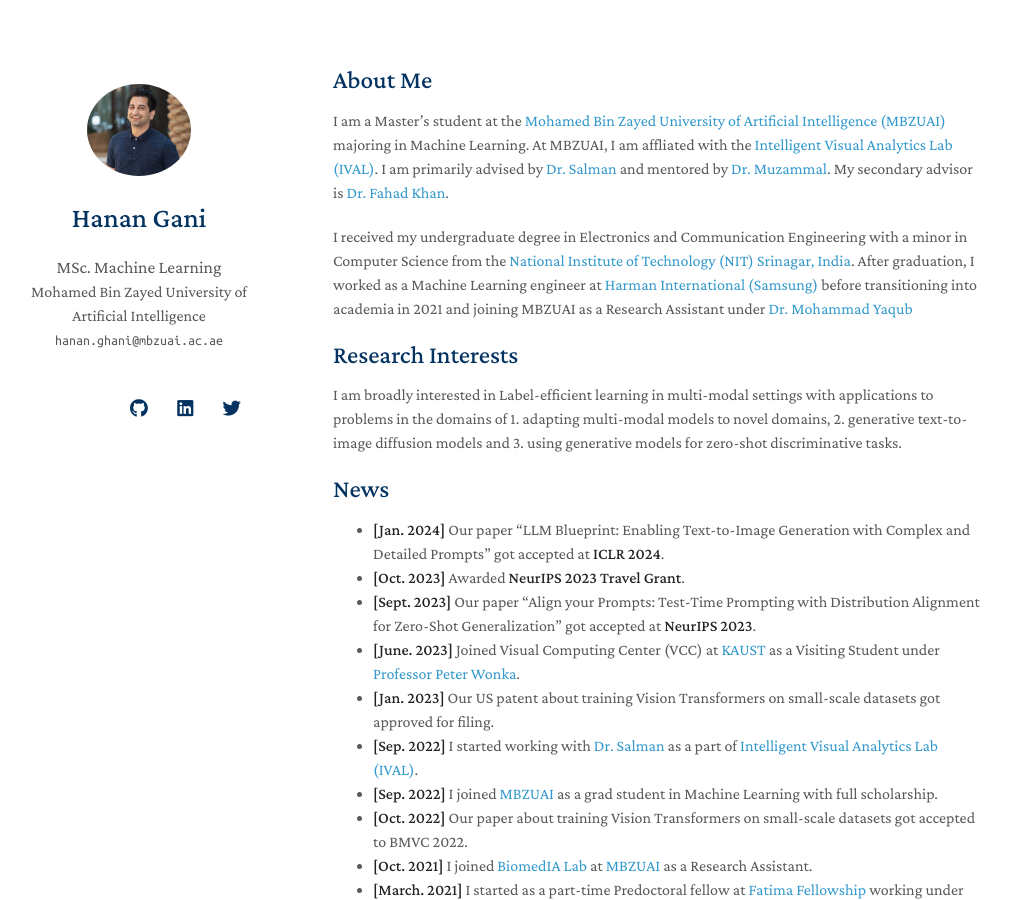
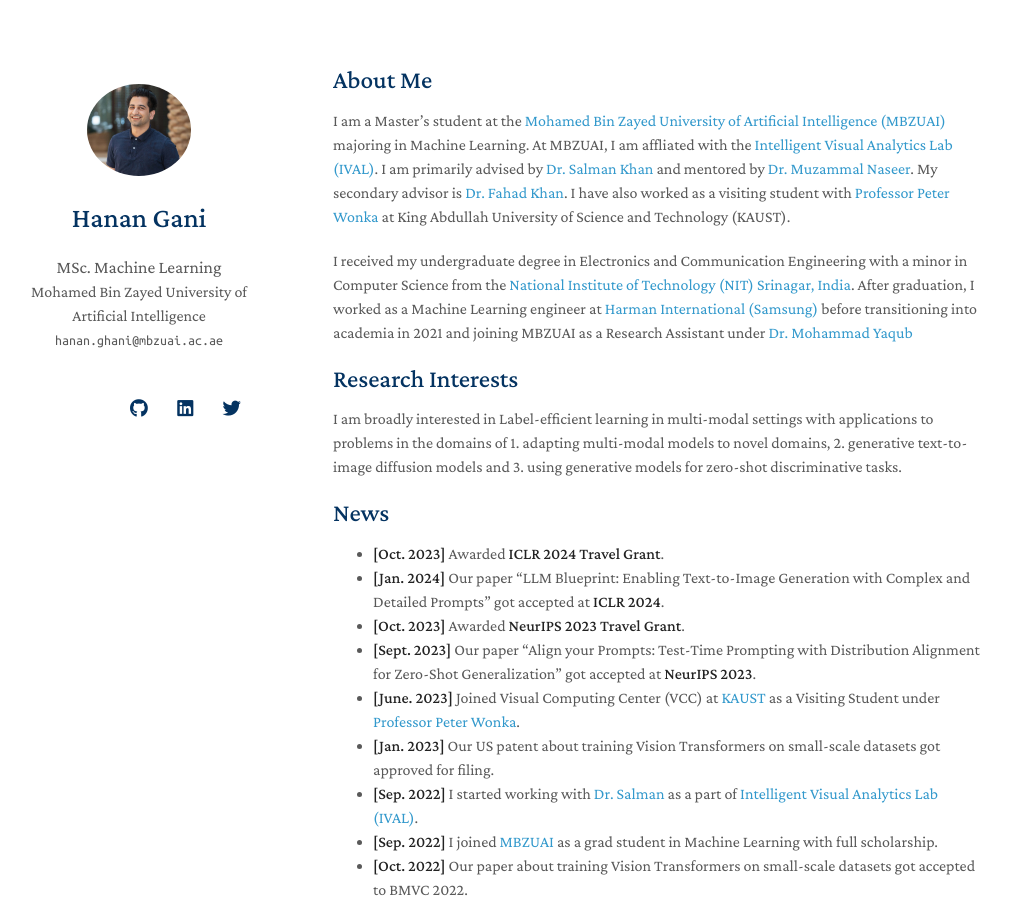
Before and after one commit to muhammadsaadkhankor/muhammadsaadkhankor.github.io, a Jekyll site: the page built from index.md, in a window 1280 px wide and 900 px high. Shown: the whole window, without its empty margins (137-1148 px from the left). Built offline with Jekyll 4.4.1, drawn with Linux system fonts in a browser that asks for light colours; nearby versions of some CDN libraries; a style sheet for code colours, icons or effects is not loaded; our own code applies the rules of GitHub Pages for plain Markdown files.

Commit message:
Update index.md

```diff
--- a/index.md
+++ b/index.md
@@ -4,7 +4,7 @@
 
 ## About Me
 
-I am a Master's student at the [Mohamed Bin Zayed University of Artificial Intelligence (MBZUAI)](http://www.mbzuai.ac.ae) majoring in Machine Learning. At MBZUAI, I am affliated with the [Intelligent Visual Analytics Lab (IVAL)](https://www.ival-mbzuai.com/). I am primarily advised by [Dr. Salman](https://salman-h-khan.github.io/) and mentored by  [Dr. Muzammal](https://muzammal-naseer.netlify.app/). My secondary advisor is [Dr. Fahad Khan](https://sites.google.com/view/fahadkhans/home).
+I am a Master's student at the [Mohamed Bin Zayed University of Artificial Intelligence (MBZUAI)](http://www.mbzuai.ac.ae) majoring in Machine Learning. At MBZUAI, I am affliated with the [Intelligent Visual Analytics Lab (IVAL)](https://www.ival-mbzuai.com/). I am primarily advised by [Dr. Salman Khan](https://salman-h-khan.github.io/) and mentored by  [Dr. Muzammal Naseer](https://muzammal-naseer.netlify.app/). My secondary advisor is [Dr. Fahad Khan](https://sites.google.com/view/fahadkhans/home). I have also worked as a visiting student with [Professor Peter Wonka](https://peterwonka.net/) at King Abdullah University of Science and Technology (KAUST).
 
 
 I received my undergraduate degree in Electronics and Communication Engineering with a minor in Computer Science from the [National Institute of Technology (NIT) Srinagar, India](https://nitsri.ac.in/). After graduation, I worked as a Machine Learning engineer at [Harman International (Samsung)](https://www.harman.com/India) before transitioning into academia in 2021 and joining MBZUAI as a Research Assistant under [Dr. Mohammad Yaqub](https://scholar.google.co.uk/citations?user=9dfn5GkAAAAJ&hl=en)
@@ -19,6 +19,7 @@
 - **Machine Learning:** meta-learning, incremental learning, transfer learning -->
 
 ## News
+- **[Oct. 2023]** Awarded **ICLR 2024 Travel Grant**.
 - **[Jan. 2024]** Our paper "LLM Blueprint: Enabling Text-to-Image Generation with Complex and Detailed Prompts" got accepted at **ICLR 2024**.
 - **[Oct. 2023]** Awarded **NeurIPS 2023 Travel Grant**.
 - **[Sept. 2023]** Our paper "Align your Prompts: Test-Time Prompting with Distribution Alignment for Zero-Shot Generalization" got accepted at **NeurIPS 2023**.
```
